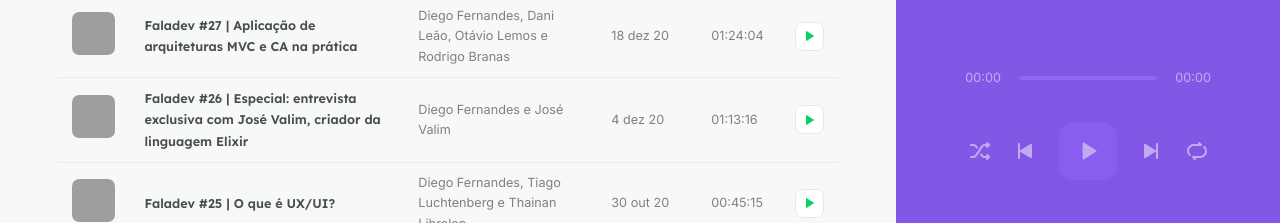
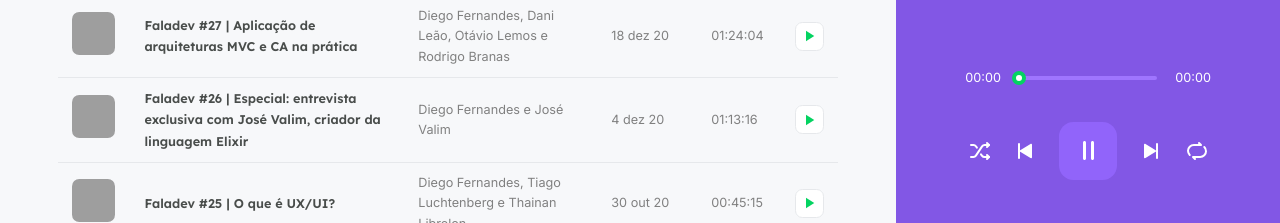
Before and after one commit to gmass0n/podcastr, a Next.js app: page / in a window 1280 px wide. Both pictures are taken after a click on the button 400 px from the left and 332 px from the top of the page. Shown: the part 577-800 px from the top of the page. Built offline with nearby package versions, Linux system fonts and the light colour scheme; data requests are answered from the project's data file; grey boxes are pictures that could not be loaded.

Commit message:
feat: Add audio ref

```diff
--- a/package.json
+++ b/package.json
@@ -12,6 +12,7 @@
     "axios": "^0.21.1",
     "date-fns": "^2.21.1",
     "next": "10.1.3",
+    "rc-slider": "^9.7.2",
     "react": "17.0.2",
     "react-dom": "17.0.2",
     "sass": "^1.32.11"
--- a/src/components/Player/index.tsx
+++ b/src/components/Player/index.tsx
@@ -1,13 +1,25 @@
-import { useEffect, useState } from 'react';
+/* eslint-disable jsx-a11y/media-has-caption */
+import { useEffect, useRef, useState } from 'react';
 
+import Slider from 'rc-slider';
 import Image from 'next/image';
 
 import { usePlayer, Episode } from '~/hooks/player';
 
 import styles from './styles.module.scss';
 
+import 'rc-slider/assets/index.css';
+
 export const Player = (): JSX.Element => {
-  const { episodes, currentEpisodeIndex } = usePlayer();
+  const audioRef = useRef<HTMLAudioElement>(null);
+
+  const {
+    episodes,
+    currentEpisodeIndex,
+    isPlaying,
+    togglePlay,
+    setIsPlayingState,
+  } = usePlayer();
 
   const [episode, setEpisode] = useState<Episode | undefined>(undefined);
 
@@ -16,6 +28,16 @@
       setEpisode(episodes[currentEpisodeIndex]);
     }
   }, [episodes, currentEpisodeIndex]);
+
+  useEffect(() => {
+    if (!audioRef.current) return;
+
+    if (!isPlaying) {
+      audioRef.current.pause();
+    } else {
+      audioRef.current.play();
+    }
+  }, [isPlaying]);
 
   return (
     <aside className={styles.container}>
@@ -44,35 +66,62 @@
         </div>
       )}
 
-      <footer className={styles.empty}>
+      <footer className={episode ? '' : styles.empty}>
         <div className={styles.progress}>
           <span>00:00</span>
 
           <div className={styles.slider}>
-            <div className={styles.emptySlider} />
+            {episode ? (
+              <Slider
+                trackStyle={{ backgroundColor: '#04d361' }}
+                railStyle={{ backgroundColor: '#9f75ff' }}
+                handleStyle={{ borderColor: '#04d361', borderWidth: 4 }}
+              />
+            ) : (
+              <div className={styles.emptySlider} />
+            )}
           </div>
 
           <span>00:00</span>
         </div>
 
+        {episode && (
+          <audio
+            ref={audioRef}
+            src={episode.url}
+            autoPlay
+            onPlay={() => setIsPlayingState(true)}
+            onPause={() => setIsPlayingState(false)}
+          />
+        )}
+
         <div className={styles.buttons}>
-          <button type="button">
+          <button type="button" disabled={!episode}>
             <img src="/shuffle.svg" alt="Embaralhar" />
           </button>
 
-          <button type="button">
+          <button type="button" disabled={!episode}>
             <img src="/play-previous.svg" alt="Tocar anterior" />
           </button>
 
-          <button type="button" className={styles.playButton}>
-            <img src="/play.svg" alt="Tocar" />
+          <button
+            type="button"
+            className={styles.playButton}
+            onClick={togglePlay}
+            disabled={!episode}
+          >
+            {isPlaying ? (
+              <img src="/pause.svg" alt="Pausando" />
+            ) : (
+              <img src="/play.svg" alt="Tocar" />
+            )}
           </button>
 
-          <button type="button">
+          <button type="button" disabled={!episode}>
             <img src="/play-next.svg" alt="Tocar próxima" />
           </button>
 
-          <button type="button">
+          <button type="button" disabled={!episode}>
             <img src="/repeat.svg" alt="Repetir" />
           </button>
         </div>
--- a/src/components/Player/styles.module.scss
+++ b/src/components/Player/styles.module.scss
@@ -108,11 +108,25 @@
     border: 0;
     font-size: 0;
 
+    transition: filter 0.3s;
+
+    &:disabled {
+      cursor: not-allowed;
+    }
+
+    &:hover:not(:disabled) {
+      filter: brightness(0.75);
+    }
+
     &.playButton {
       height: 4rem;
       width: 4rem;
       border-radius: 1rem;
       background: var(--purple-400);
+
+      &:hover:not(:disabled) {
+        filter: brightness(0.96);
+      }
     }
   }
 }
--- a/src/hooks/player.tsx
+++ b/src/hooks/player.tsx
@@ -12,7 +12,10 @@
 type PlayerContextData = {
   episodes: Episode[];
   currentEpisodeIndex: number;
+  isPlaying: boolean;
   play(episode: Episode): void;
+  togglePlay(): void;
+  setIsPlayingState(state: boolean): void;
 };
 
 const PlayerContext = createContext({} as PlayerContextData);
@@ -20,13 +23,23 @@
 const PlayerProvider: React.FC = ({ children }) => {
   const [episodes, setEpisodes] = useState<Episode[]>([]);
   const [currentEpisodeIndex, setCurrentEpisodeIndex] = useState(0);
+  const [isPlaying, setIsPlaying] = useState(false);
 
   const play = useCallback((episode: Episode) => {
     setEpisodes((prevState) => {
       setCurrentEpisodeIndex(prevState.length);
+      setIsPlaying(true);
 
       return [...prevState, episode];
     });
+  }, []);
+
+  const togglePlay = useCallback(() => {
+    setIsPlaying((prevState) => !prevState);
+  }, []);
+
+  const setIsPlayingState = useCallback((state: boolean) => {
+    setIsPlaying(state);
   }, []);
 
   return (
@@ -34,7 +47,10 @@
       value={{
         episodes,
         currentEpisodeIndex,
+        isPlaying,
         play,
+        togglePlay,
+        setIsPlayingState,
       }}
     >
       {children}
```
Also changed, not shown: 1 other file (tests, documents, lock files or other folders).
